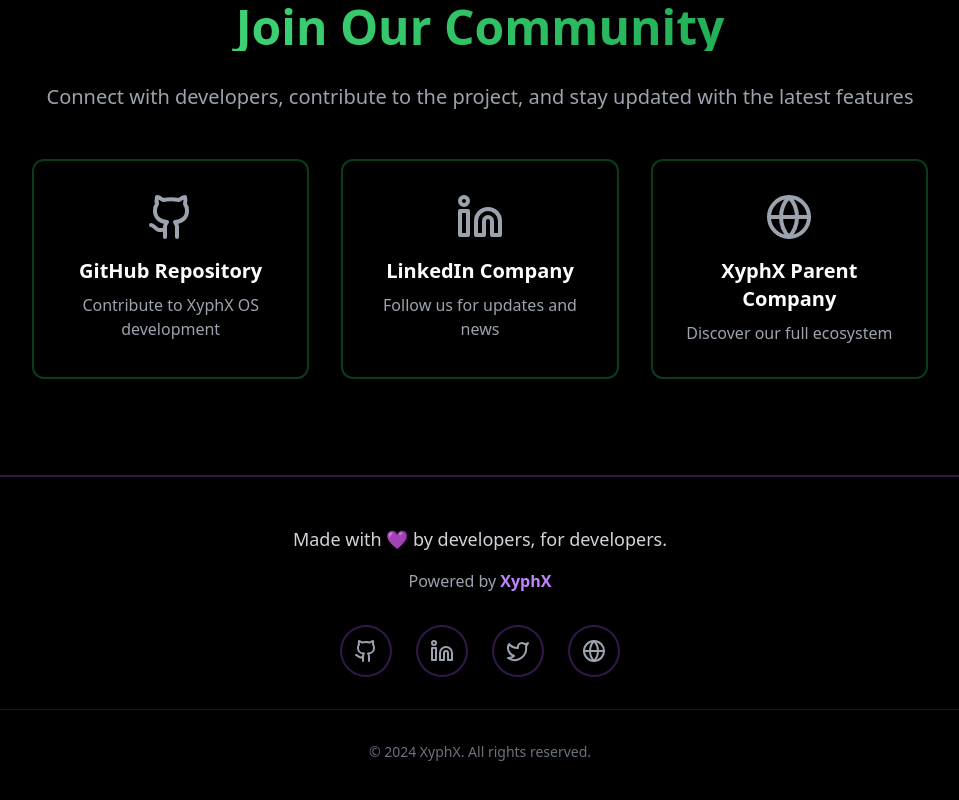
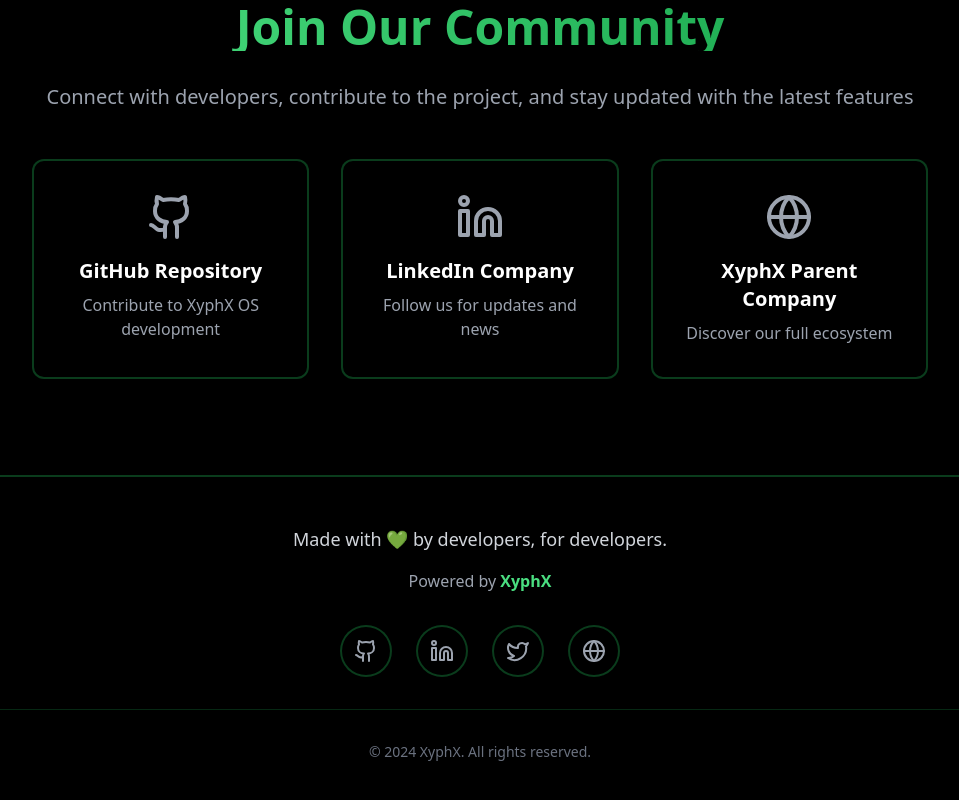
Before and after one commit to xyphx/XyphX-OS-Website, a React (Vite) app: page / in a window 1280 px wide. Shown: the part 2971-3771 px from the top of the page, without its empty margins (160-1119 px from the left). Built offline with nearby package versions, Linux system fonts and the light colour scheme.

Commit message:
footer added

```diff
--- a/src/components/Footer.tsx
+++ b/src/components/Footer.tsx
@@ -1,16 +1,15 @@
-
 import { Github, Linkedin, Twitter, Globe } from "lucide-react";
 
 export const Footer = () => {
   return (
-    <footer className="py-12 px-6 bg-black/80 backdrop-blur-md border-t-2 border-purple-500/30">
+    <footer className="py-12 px-6 bg-black/80 backdrop-blur-md border-t-2 border-green-500/30">
       <div className="max-w-6xl mx-auto">
         <div className="text-center mb-8">
-          <p className="text-lg text-gray-300 mb-4 hover:text-purple-300 transition-colors duration-300">
-            Made with <span className="text-purple-400 animate-pulse">💜</span> by developers, for developers.
+          <p className="text-lg text-gray-300 mb-4 hover:text-green-300 transition-colors duration-300">
+            Made with <span className="text-green-400 animate-pulse">💚</span> by developers, for developers.
           </p>
           <p className="text-gray-400 hover:text-gray-300 transition-colors duration-300">
-            Powered by <span className="text-purple-400 font-semibold hover:text-purple-300 transition-colors duration-300">XyphX</span>
+            Powered by <span className="text-green-400 font-semibold hover:text-green-300 transition-colors duration-300">XyphX</span>
           </p>
         </div>
 
@@ -19,38 +18,38 @@ export const Footer = () => {
             href="https://github.com/xyphx/XyphX-OS"
             target="_blank"
             rel="noopener noreferrer"
-            className="group p-3 rounded-full bg-black/60 hover:bg-purple-600/20 border-2 border-purple-500/30 hover:border-purple-400/60 transition-all duration-300 hover:scale-110 hover:shadow-[0_0_25px_rgba(168,85,247,0.4)]"
+            className="group p-3 rounded-full bg-black/60 hover:bg-green-600/20 border-2 border-green-500/30 hover:border-green-400/60 transition-all duration-300 hover:scale-110 hover:shadow-[0_0_25px_rgba(34,197,94,0.4)]"
           >
-            <Github className="w-6 h-6 text-gray-400 group-hover:text-purple-400 transition-all duration-300" />
+            <Github className="w-6 h-6 text-gray-400 group-hover:text-green-400 transition-all duration-300" />
           </a>
 
           <a
             href="https://linkedin.com/company/xyphx"
             target="_blank"
             rel="noopener noreferrer"
-            className="group p-3 rounded-full bg-black/60 hover:bg-purple-600/20 border-2 border-purple-500/30 hover:border-purple-400/60 transition-all duration-300 hover:scale-110 hover:shadow-[0_0_25px_rgba(168,85,247,0.4)]"
+            className="group p-3 rounded-full bg-black/60 hover:bg-green-600/20 border-2 border-green-500/30 hover:border-green-400/60 transition-all duration-300 hover:scale-110 hover:shadow-[0_0_25px_rgba(34,197,94,0.4)]"
           >
-            <Linkedin className="w-6 h-6 text-gray-400 group-hover:text-purple-400 transition-all duration-300" />
+            <Linkedin className="w-6 h-6 text-gray-400 group-hover:text-green-400 transition-all duration-300" />
           </a>
 
           <a
             href="#"
-            className="group p-3 rounded-full bg-black/60 hover:bg-purple-600/20 border-2 border-purple-500/30 hover:border-purple-400/60 transition-all duration-300 hover:scale-110 hover:shadow-[0_0_25px_rgba(168,85,247,0.4)]"
+            className="group p-3 rounded-full bg-black/60 hover:bg-green-600/20 border-2 border-green-500/30 hover:border-green-400/60 transition-all duration-300 hover:scale-110 hover:shadow-[0_0_25px_rgba(34,197,94,0.4)]"
           >
-            <Twitter className="w-6 h-6 text-gray-400 group-hover:text-purple-400 transition-all duration-300" />
+            <Twitter className="w-6 h-6 text-gray-400 group-hover:text-green-400 transition-all duration-300" />
           </a>
 
           <a
             href="https://xyphx.github.io/"
             target="_blank"
             rel="noopener noreferrer"
-            className="group p-3 rounded-full bg-black/60 hover:bg-purple-600/20 border-2 border-purple-500/30 hover:border-purple-400/60 transition-all duration-300 hover:scale-110 hover:shadow-[0_0_25px_rgba(168,85,247,0.4)]"
+            className="group p-3 rounded-full bg-black/60 hover:bg-green-600/20 border-2 border-green-500/30 hover:border-green-400/60 transition-all duration-300 hover:scale-110 hover:shadow-[0_0_25px_rgba(34,197,94,0.4)]"
           >
-            <Globe className="w-6 h-6 text-gray-400 group-hover:text-purple-400 transition-all duration-300" />
+            <Globe className="w-6 h-6 text-gray-400 group-hover:text-green-400 transition-all duration-300" />
           </a>
         </div>
 
-        <div className="text-center mt-8 pt-8 border-t border-purple-500/20">
+        <div className="text-center mt-8 pt-8 border-t border-green-500/20">
           <p className="text-gray-500 text-sm hover:text-gray-400 transition-colors duration-300">
             © 2024 XyphX. All rights reserved.
           </p>
```
